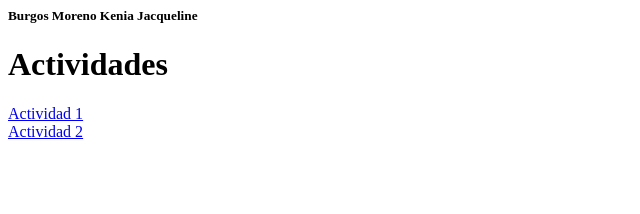
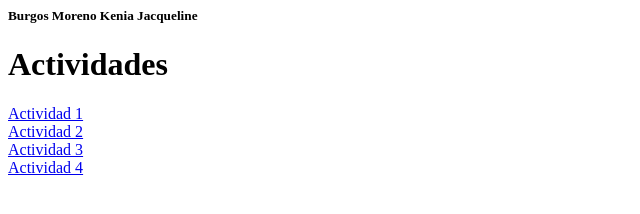
Before and after one commit to KeniaBurgos/U2ConstruyePagiWeb, a plain HTML site: page index.html in a window 1280 px wide. Shown: the whole page, without its empty margins (0-640 px from the left). Drawn offline with Linux system fonts and the light colour scheme.

Commit message:
<html lang="en"> <head>   <meta charset="UTF-8">   <meta http-equiv="X-UA-Compatible" content="IE=edge">   <meta name="viewport" content="width=device-width, initial-scale=1.0">   <title>   Actividades Unidad II   </title> </head> <body>
  <h5>Burgos Moreno Kenia Jacqueline</h5>
    <h1>Actividades</h1>

<a href="actividad1.html" target="_blank">Actividad 1</a>
  <br>
<a href="actividad2.html" target="_black">Actividad 2</a>
  <br>
<a href="actividad3.html" target="_blank">Actividad 3</a>
  <br>
<a href="actividad4.html" target="_black">Actividad 4</a>
  <br>
</body>
</html>

```diff
--- a/index.html
+++ b/index.html
@@ -16,5 +16,9 @@
   <br>
 <a href="actividad2.html" target="_black">Actividad 2</a>
   <br>
+<a href="actividad3.html" target="_blank">Actividad 3</a>
+  <br>
+<a href="actividad4.html" target="_black">Actividad 4</a>
+  <br>
 </body>
 </html>
```
Also changed, not shown: actividad3.html (added), actividad4.html (added).
